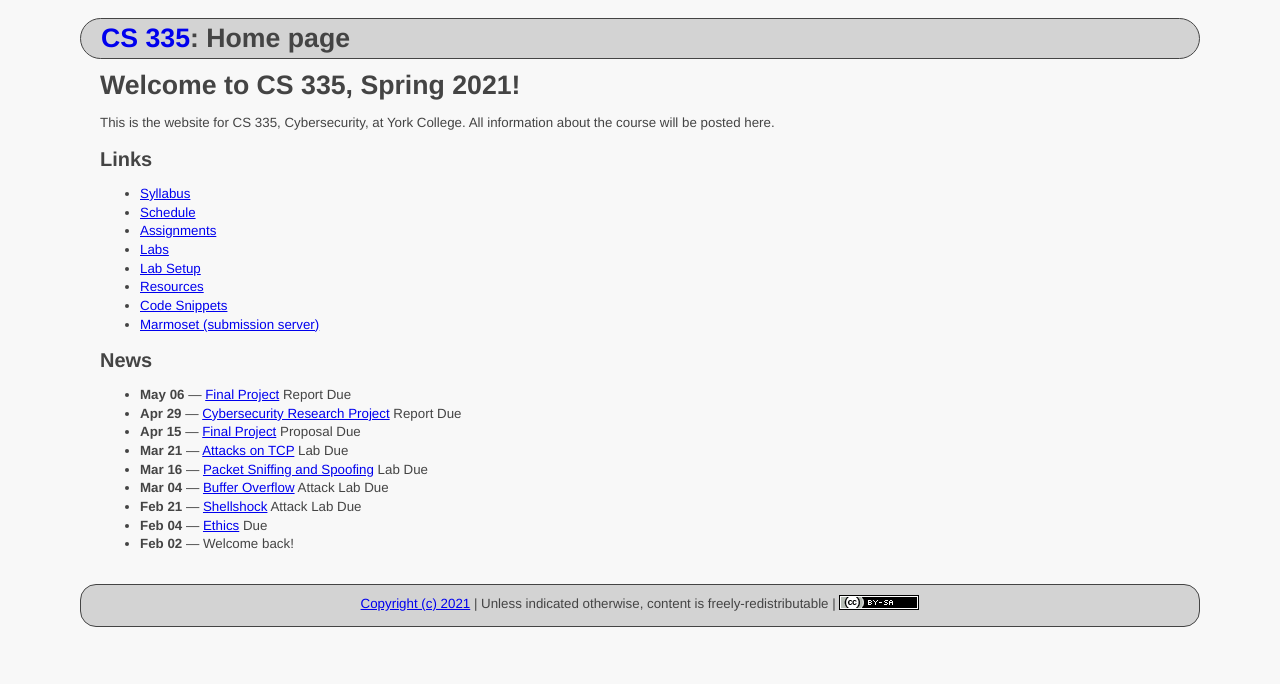
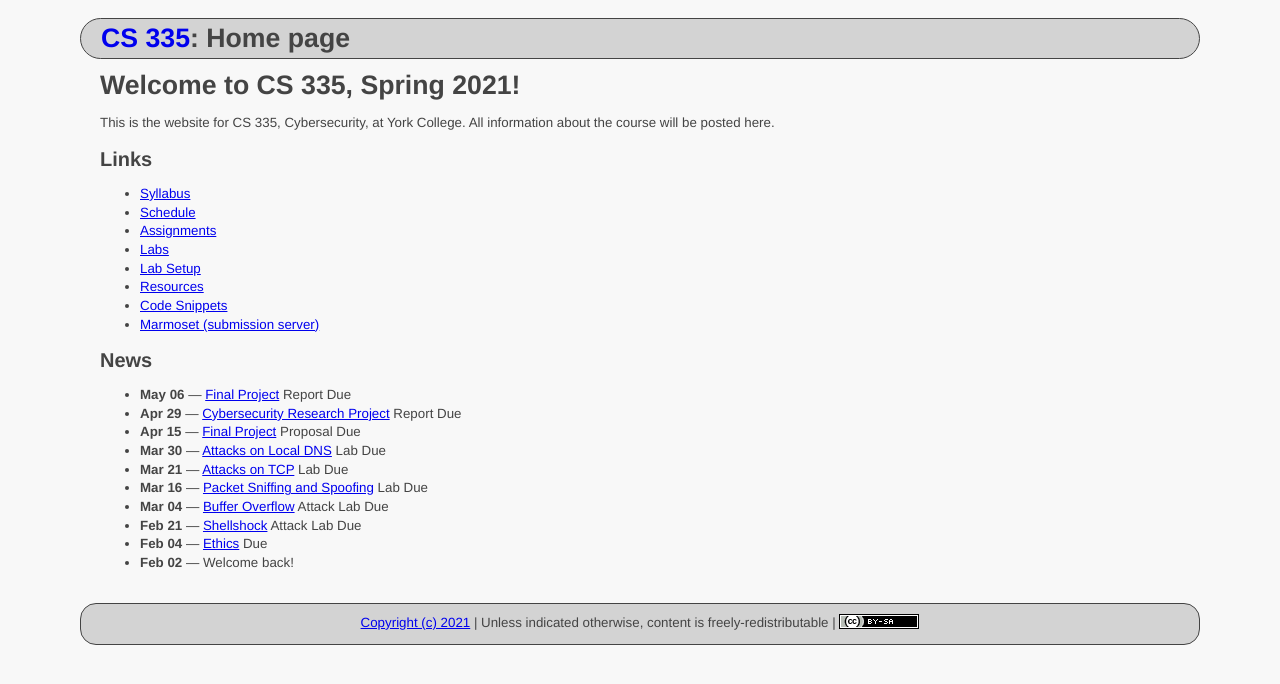
Before and after one commit to ycpcs/cs335-spring2021, a Jekyll site: the page built from index.md, in a window 1280 px wide. Shown: the top 684 px of the page. Built offline with Jekyll 4.4.1, drawn with Linux system fonts in a browser that asks for light colours.

Commit message:
add dns lab

```diff
--- a/index.md
+++ b/index.md
@@ -38,6 +38,7 @@ This is the website for CS 335, Cybersecurity, at York College. All information
 * **May 06** &mdash; [Final Project](assignments/project.html) Report Due
 * **Apr 29** &mdash; [Cybersecurity Research Project](assignments/cybercrime.html) Report Due
 * **Apr 15** &mdash; [Final Project](assignments/project.html) Proposal Due
+* **Mar 30** &mdash; [Attacks on Local DNS](labs/dns_attack.html) Lab Due
 * **Mar 21** &mdash; [Attacks on TCP](labs/tcp_attack.html) Lab Due
 * **Mar 16** &mdash; [Packet Sniffing and Spoofing](labs/sniff_spoof.html) Lab Due
 * **Mar 04** &mdash; [Buffer Overflow](labs/buffer_overflow.html) Attack Lab Due
```
Also changed, not shown: labs/index.md (+1 -0 lines).
